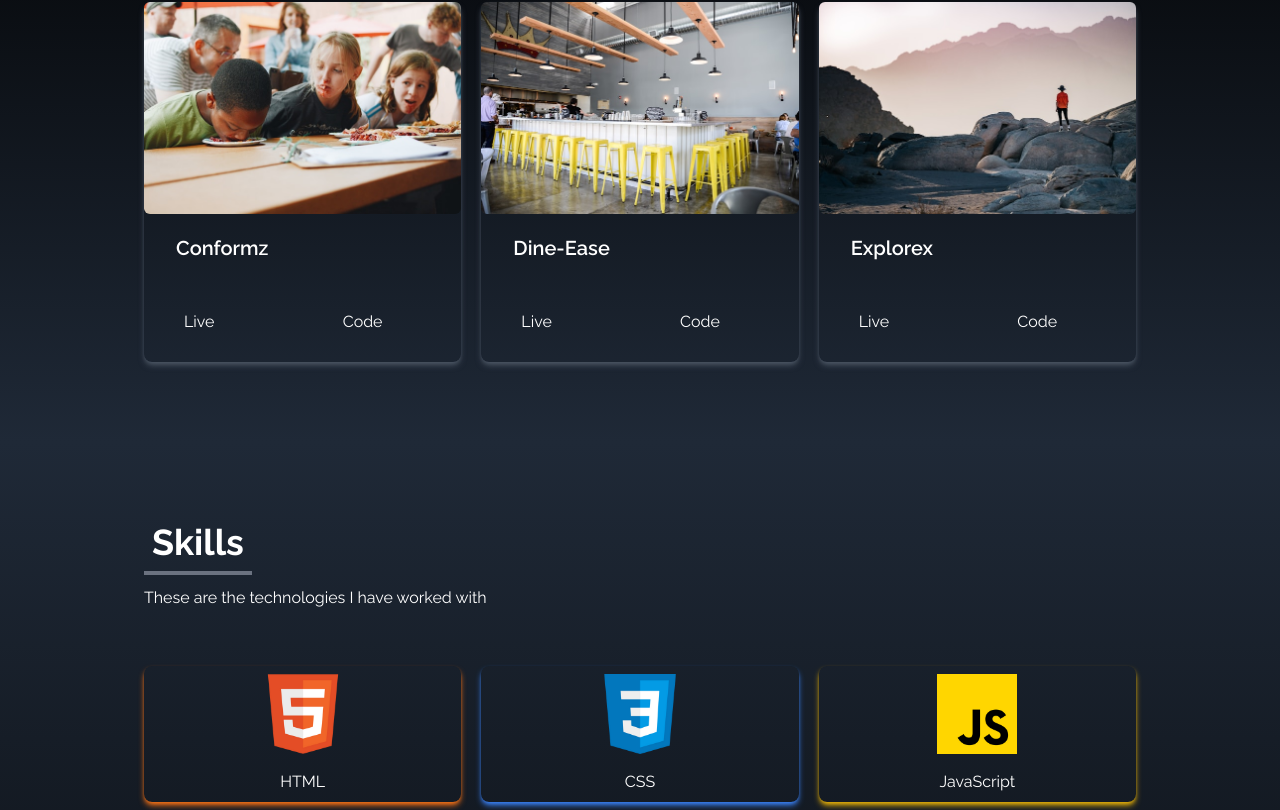
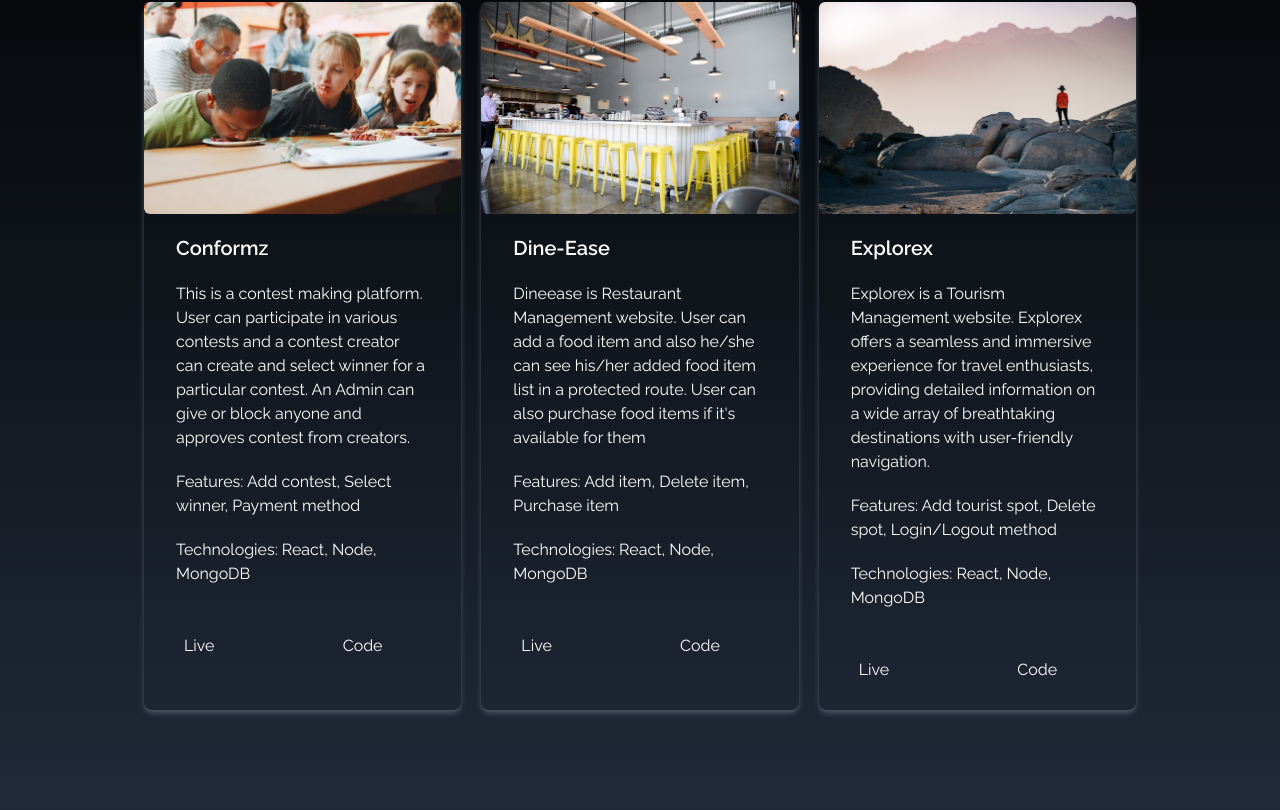
Before and after one commit to adnan2508/portfolio, a React (Vite) app: page / in a window 1280 px wide. Shown: the part 1570-2380 px from the top of the page. Built offline with nearby package versions, Linux system fonts and the light colour scheme.

Commit message:
some change

```diff
--- a/src/components/Home.jsx
+++ b/src/components/Home.jsx
@@ -14,7 +14,7 @@ const Home = () => {
             I'm a Full Stack Developer
           </h2>
           <p className="text-gray-500 py-4 max-w-md">
-            I am <span className="text-blue-700">Md Adnan Shiragee</span> and I am a passionate full stack web
+            I am <span className="text-blue-500 font-bold">Md Adnan Shiragee</span> and I am a passionate full stack web
             developer. I love to work on web application using technologies like
             React, Tailwind, Node, Express and Mongodb.
           </p>
--- a/src/components/Projects.jsx
+++ b/src/components/Projects.jsx
@@ -10,6 +10,9 @@ const Projects = () => {
     {
       id: 1,
       name: "Conformz",
+      description: 'This is a contest making platform. User can participate in various contests and a contest creator can create and select winner for a particular contest. An Admin can give or block anyone and approves contest from creators.',
+      feature: "Add contest, Select winner, Payment method",
+      tech: "React, Node, MongoDB",
       src: conformz,
       live:'https://conformz.web.app/',
       code: 'https://github.com/adnan2508/conformz'
@@ -17,6 +20,9 @@ const Projects = () => {
     {
       id: 2,
       name: "Dine-Ease",
+      description: "Dineease is Restaurant Management website. User can add a food item and also he/she can see his/her added food item list in a protected route. User can also purchase food items if it's available for them",
+      feature: "Add item, Delete item, Purchase item",
+      tech: "React, Node, MongoDB",
       src: dineease,
       live:'https://dineease-5bb20.web.app/',
       code: 'https://github.com/adnan2508/dine-ease'
@@ -24,6 +30,9 @@ const Projects = () => {
     {
       id: 3,
       name: "Explorex",
+      description: "Explorex is a Tourism Management website. Explorex offers a seamless and immersive experience for travel enthusiasts, providing detailed information on a wide array of breathtaking destinations with user-friendly navigation.",
+      feature: "Add tourist spot, Delete spot, Login/Logout method",
+      tech: "React, Node, MongoDB",
       src: explorex,
       live:'https://explorex-c0add.web.app/',
       code: 'https://github.com/adnan2508/explorex'
@@ -49,6 +58,9 @@ const Projects = () => {
             />
             <div className='mx-8 my-5'>
               <h2 className='text-xl font-semibold'>{project.name}</h2>
+              <p className='text-base mt-5'>{project.description}</p>
+              <p className='text-base mt-5'>Features: {project.feature}</p>
+              <p className='text-base mt-5'>Technologies: {project.tech}</p>
             </div>
             <div className='flex items-center justify-center'>
               <Link to={project.live} className='w-1/2 px-6 py-3 m-4 duration-200 hover:scale-105'>Live</Link>
```
